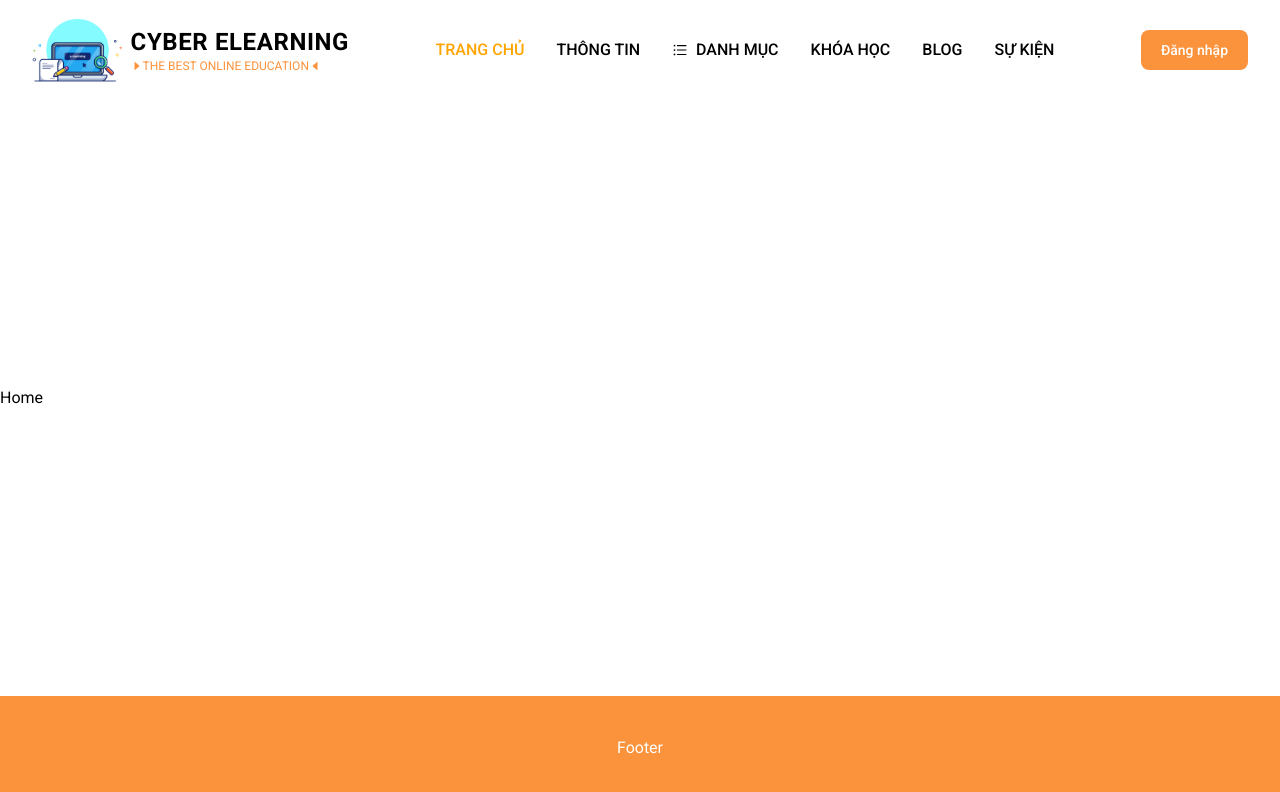
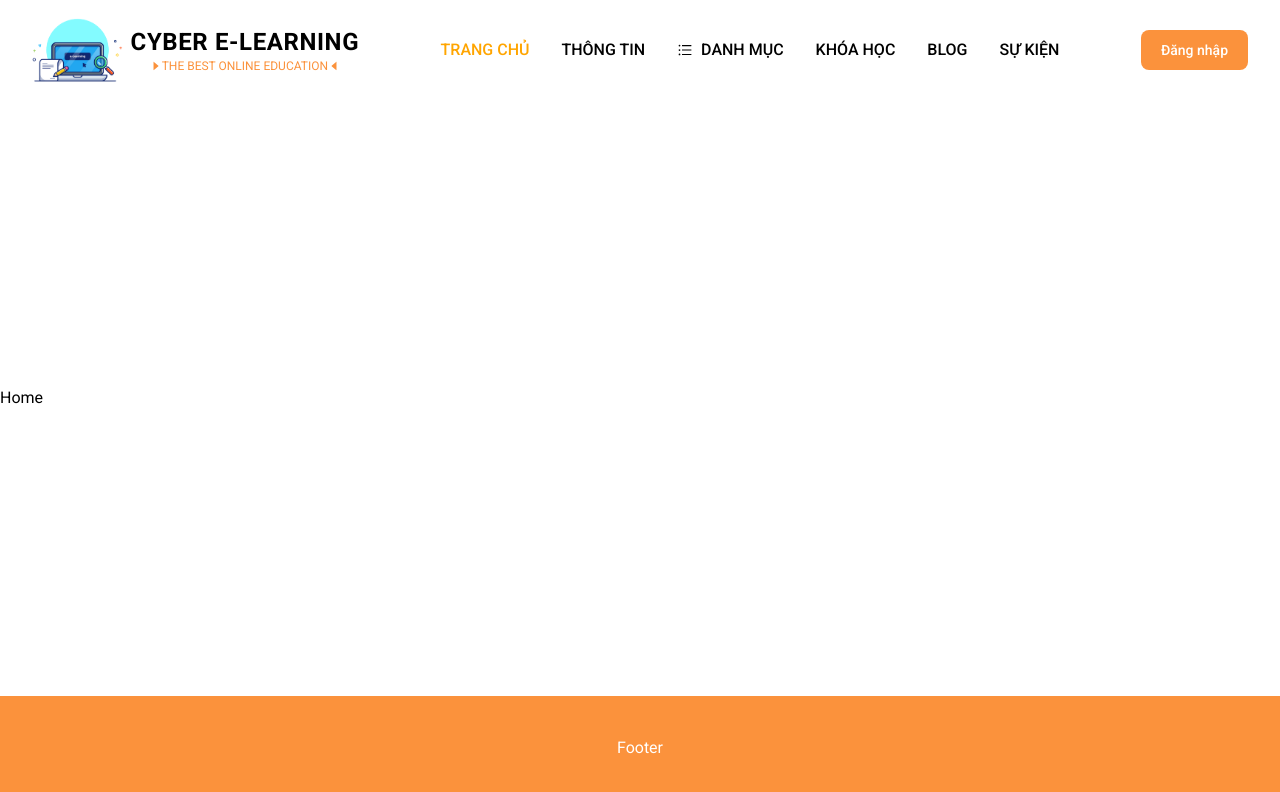
Before and after one commit to hqbao000101/BCS07_FINAL_G9_ELearning, a React (Create React App) app: page / in a window 1280 px wide. Shown: the top 792 px of the page. Built offline with nearby package versions, Linux system fonts and the light colour scheme.

Commit message:
feat: header-hover-and-active

```diff
--- a/public/index.html
+++ b/public/index.html
@@ -11,7 +11,7 @@
     />
     <link rel="apple-touch-icon" href="%PUBLIC_URL%/favicon.png" />
     <link rel="manifest" href="%PUBLIC_URL%/manifest.json" />
-    <title>Cyber ELearning</title>
+    <title>Cyber E-Learning</title>
 
     <!-- FontAwesome 6.2.0 CSS -->
     <link
--- a/src/Components/Header/Header.jsx
+++ b/src/Components/Header/Header.jsx
@@ -1,23 +1,119 @@
-import React from "react";
+import React, { useState } from "react";
 import { NavLink } from "react-router-dom";
 import {
   BarsOutlined,
   CaretLeftOutlined,
   CaretRightOutlined,
 } from "@ant-design/icons";
+import { Dropdown } from "antd";
 
 const Header = () => {
+  const [category, setCategory] = useState(false);
+
+  const items = [
+    {
+      key: "1",
+      label: (
+        <NavLink
+          to="/category/TuDuy"
+          style={({ isActive }) => (isActive ? { color: "orange" } : {})}
+          onClick={() => {
+            setCategory(true);
+          }}
+        >
+          Tư Duy Lập Trình
+        </NavLink>
+      ),
+    },
+    {
+      key: "2",
+      label: (
+        <NavLink
+          to="/category/DiDong"
+          style={({ isActive }) => (isActive ? { color: "orange" } : {})}
+          onClick={() => {
+            setCategory(true);
+          }}
+        >
+          Lập Trình Mobile
+        </NavLink>
+      ),
+    },
+    {
+      key: "3",
+      label: (
+        <NavLink
+          to="/category/Design"
+          style={({ isActive }) => (isActive ? { color: "orange" } : {})}
+          onClick={() => {
+            setCategory(true);
+          }}
+        >
+          Thiết Kế Website
+        </NavLink>
+      ),
+    },
+    {
+      key: "4",
+      label: (
+        <NavLink
+          to="/category/FrontEnd"
+          style={({ isActive }) => (isActive ? { color: "orange" } : {})}
+          onClick={() => {
+            setCategory(true);
+          }}
+        >
+          Lập Trình Front-end
+        </NavLink>
+      ),
+    },
+    {
+      key: "5",
+      label: (
+        <NavLink
+          to="/category/BackEnd"
+          style={({ isActive }) => (isActive ? { color: "orange" } : {})}
+          onClick={() => {
+            setCategory(true);
+          }}
+        >
+          Lập Trình Back-end
+        </NavLink>
+      ),
+    },
+    {
+      key: "6",
+      label: (
+        <NavLink
+          to="/category/FullStack"
+          style={({ isActive }) => (isActive ? { color: "orange" } : {})}
+          onClick={() => {
+            setCategory(true);
+          }}
+        >
+          Lập Trình Fullstack
+        </NavLink>
+      ),
+    },
+  ];
+
   return (
     <header>
       <nav className="bg-white border-gray-200 px-4 lg:px-6 py-2.5">
         <div className="flex flex-wrap items-center justify-between mx-auto max-w-screen-2xl">
-          <NavLink to="/" className="flex items-center">
+          <NavLink
+            to="/"
+            className="flex items-center"
+            onClick={() => {
+              setCategory(false);
+            }}
+          >
             <img src="./favicon.png" className="h-20" alt="ELearning Logo" />
-            <div className="text-center">
-              <span className="self-center text-2xl font-semibold tracking-wide uppercase whitespace-nowrap">
-                Cyber ELearning
+            <div>
+              <span className="self-center text-2xl font-semibold tracking-wide uppercase whitespace-nowrap hover:scale-105 inline-block duration-300">
+                Cyber E-Learning
               </span>
-              <p className="flex items-center text-xs text-orange-400 uppercase">
+              <p className="flex items-center text-xs text-orange-400 uppercase justify-center">
                 <CaretRightOutlined />
                 The Best Online Education
                 <CaretLeftOutlined />
@@ -28,6 +124,9 @@ const Header = () => {
             <NavLink
               to="/login"
               className="text-white hover:bg-orange-500 focus:ring-4 focus:ring-gray-300 font-medium rounded-lg text-sm px-4 lg:px-5 py-2 lg:py-2.5 mr-2 focus:outline-none bg-orange-400 duration-300 hover:shadow-md"
+              onClick={() => {
+                setCategory(false);
+              }}
             >
               Đăng nhập
             </NavLink>
@@ -77,6 +176,9 @@ const Header = () => {
                   style={({ isActive }) =>
                     isActive ? { color: "orange" } : {}
                   }
+                  onClick={() => {
+                    setCategory(false);
+                  }}
                 >
                   Trang chủ
                 </NavLink>
@@ -88,18 +190,28 @@ const Header = () => {
                   style={({ isActive }) =>
                     isActive ? { color: "orange" } : {}
                   }
+                  onClick={() => {
+                    setCategory(false);
+                  }}
                 >
                   Thông tin
                 </NavLink>
               </li>
               <li>
-                <NavLink
-                  to="/"
-                  className="flex items-center py-2 pl-3 pr-4 uppercase duration-300 border-b border-gray-100 nav-link hover:bg-gray-50 lg:hover:bg-transparent lg:border-0 lg:hover:text-orange-400 lg:p-0"
+                <Dropdown
+                  menu={{
+                    items,
+                  }}
                 >
-                  <BarsOutlined className="me-2" />
-                  Danh mục
-                </NavLink>
+                  <NavLink
+                    className={`flex items-center py-2 pl-3 pr-4 uppercase duration-300 border-b border-gray-100 nav-link hover:bg-gray-50 lg:hover:bg-transparent lg:border-0 lg:hover:text-orange-400 lg:p-0 ${
+                      category ? "text-orange-400" : ""
+                    }`}
+                  >
+                    <BarsOutlined className="me-2" />
+                    Danh mục
+                  </NavLink>
+                </Dropdown>
               </li>
               <li>
                 <NavLink
@@ -108,6 +220,9 @@ const Header = () => {
                   style={({ isActive }) =>
                     isActive ? { color: "orange" } : {}
                   }
+                  onClick={() => {
+                    setCategory(false);
+                  }}
                 >
                   Khóa học
                 </NavLink>
@@ -119,6 +234,9 @@ const Header = () => {
                   style={({ isActive }) =>
                     isActive ? { color: "orange" } : {}
                   }
+                  onClick={() => {
+                    setCategory(false);
+                  }}
                 >
                   Blog
                 </NavLink>
@@ -130,6 +248,9 @@ const Header = () => {
                   style={({ isActive }) =>
                     isActive ? { color: "orange" } : {}
                   }
+                  onClick={() => {
+                    setCategory(false);
+                  }}
                 >
                   Sự kiện
                 </NavLink>
```
